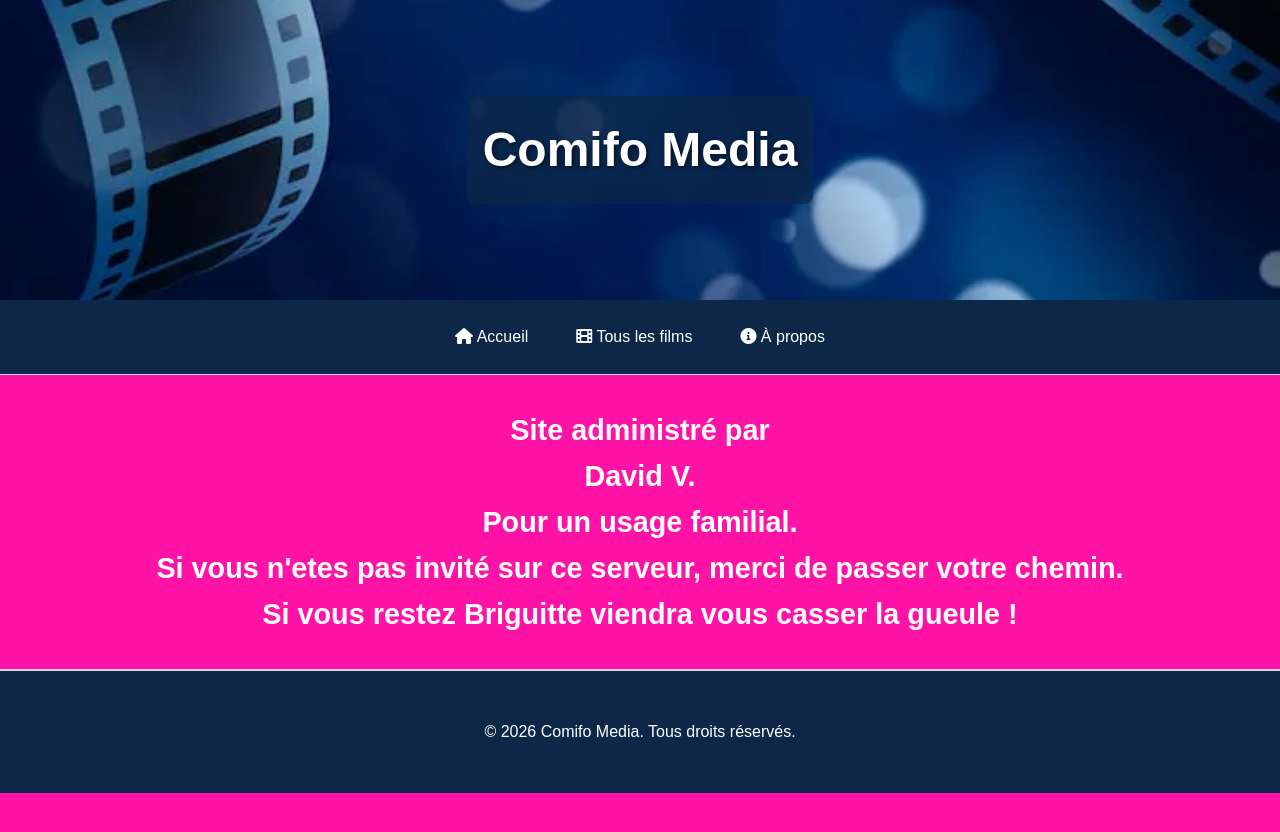
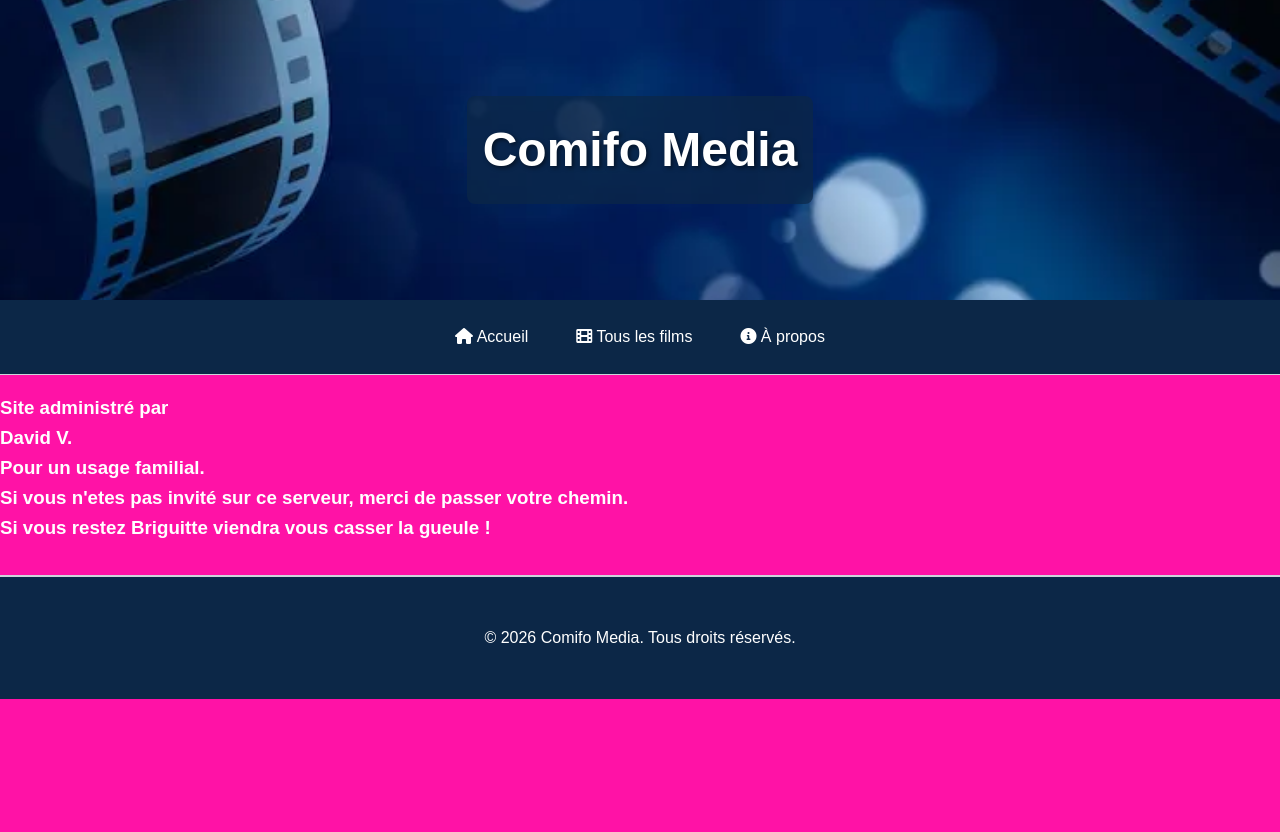
Before and after one commit to comifo-media/comifo-media, a Jekyll site: the page built from about.html, in a window 1280 px wide. Shown: the top 832 px of the page. Built offline with Jekyll 4.4.1, drawn with Linux system fonts in a browser that asks for light colours.

Commit message:
Update about.html

```diff
--- a/about.html
+++ b/about.html
@@ -21,7 +21,7 @@
 
 <main>
   <section class="intro">
-    <h2 class="selection-title">Site administré par<br>David V.<br>Pour un usage familial.<br>Si vous n'etes pas invité sur ce serveur, merci de passer votre chemin.<br> Si vous restez Briguitte viendra vous casser la gueule !</h2>
+    <h3>Site administré par<br>David V.<br>Pour un usage familial.<br>Si vous n'etes pas invité sur ce serveur, merci de passer votre chemin.<br> Si vous restez Briguitte viendra vous casser la gueule !</h2>
   </section>
 
 </main>
```
